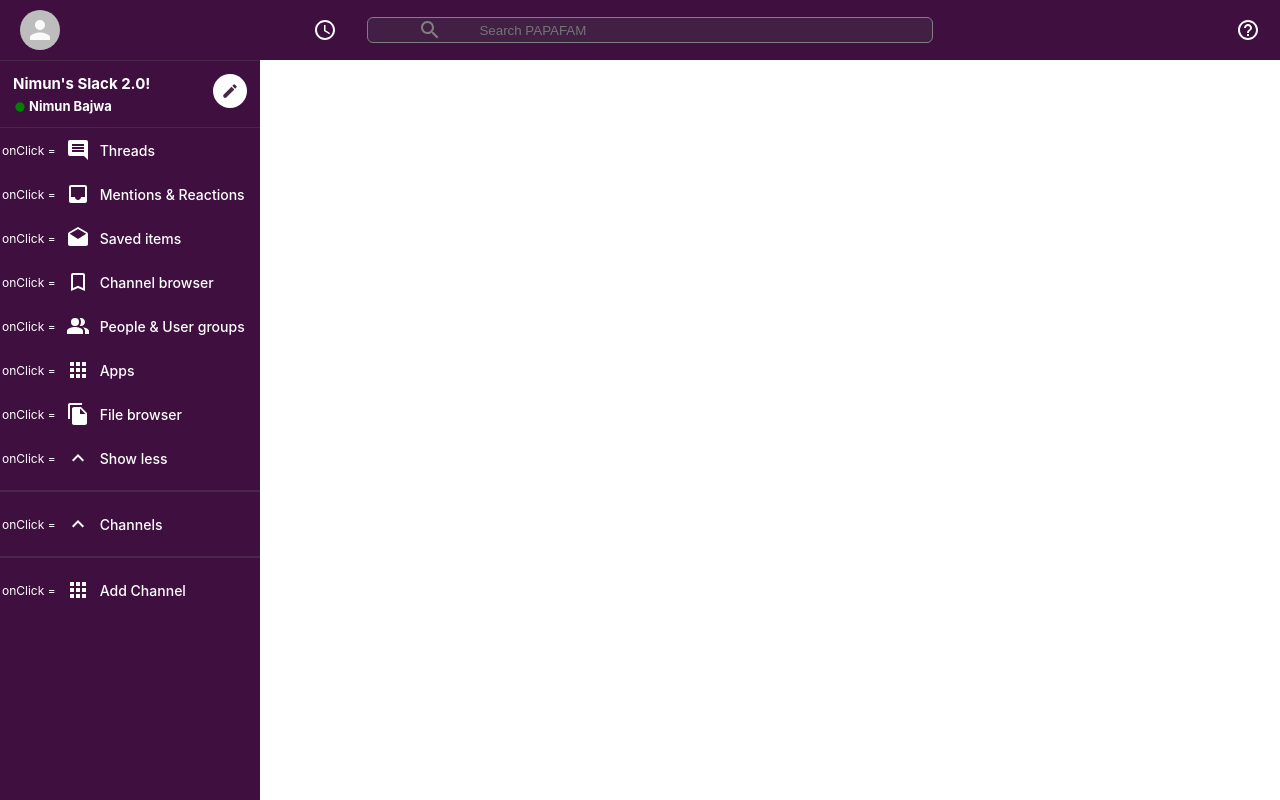
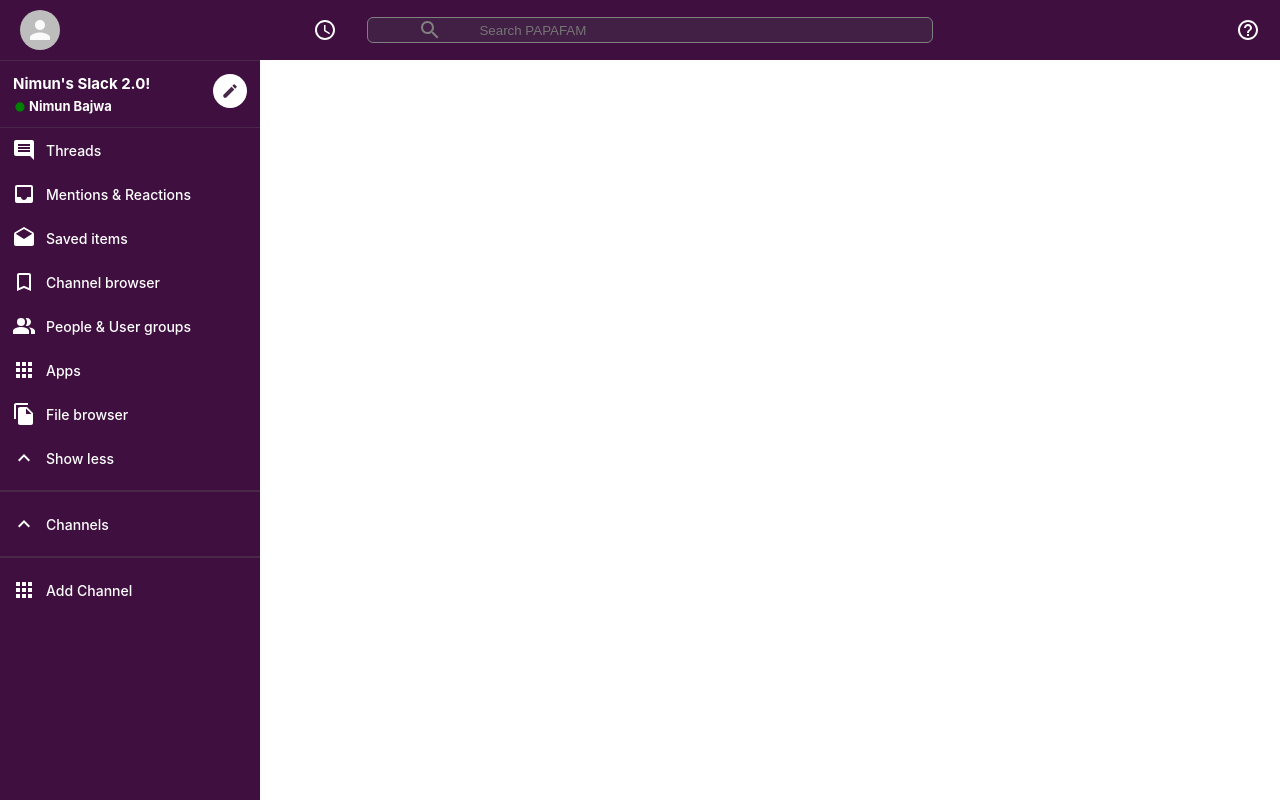
Before and after one commit to NimunB/SlackClone, a React (Create React App) app: page / in a window 1280 px wide. Built offline with nearby package versions, Linux system fonts and the light colour scheme.

Commit message:
onclick channel fix

```diff
--- a/src/components/SidebarOption.js
+++ b/src/components/SidebarOption.js
@@ -7,8 +7,9 @@
     const addChannel = () => {};
     const selectChannel = () => {};
     return (
-        <SidebarOptionContainer>
+        <SidebarOptionContainer
             onClick = {addChannelOption ? addChannel : selectChannel}
+            >
             {/* if an icon was passed in...i.e. not a channel */}
             {Icon && <Icon frontsize='small' style={{padding : 10}} />}
             {Icon ? (
```
